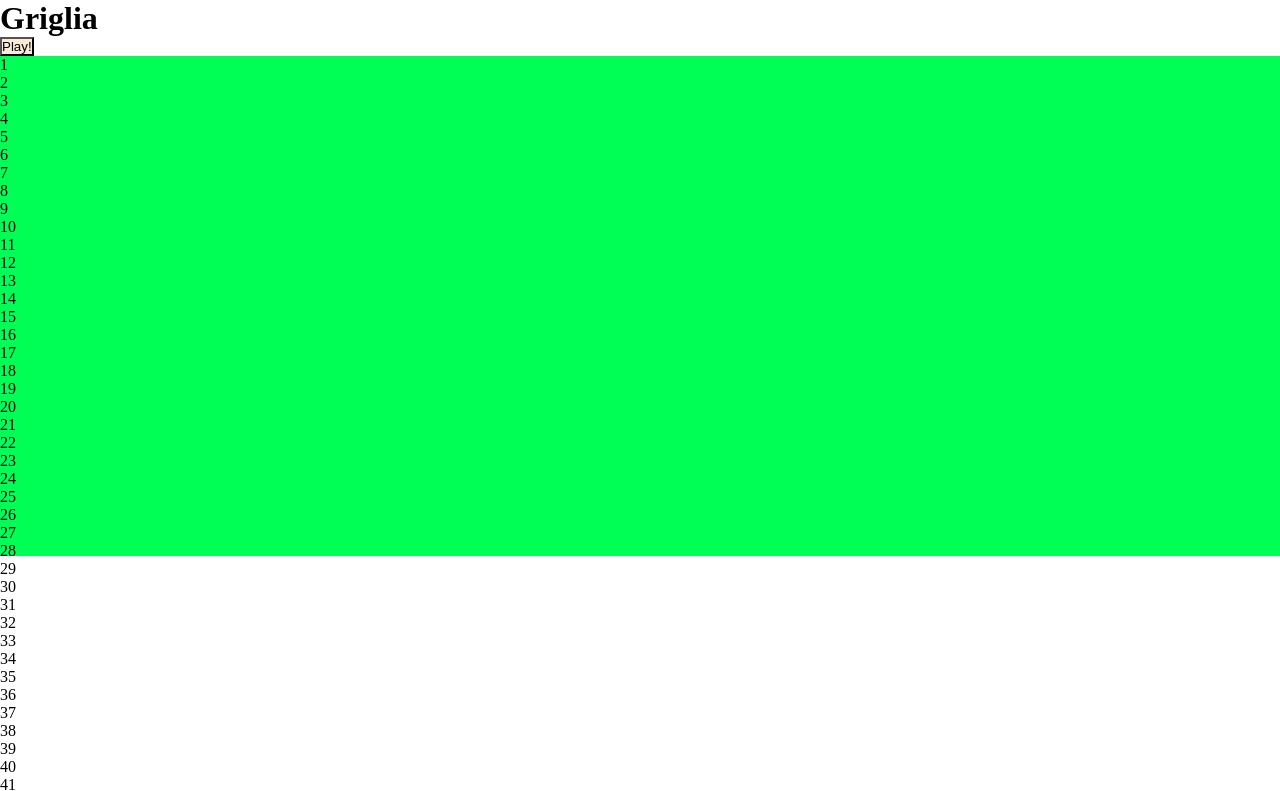
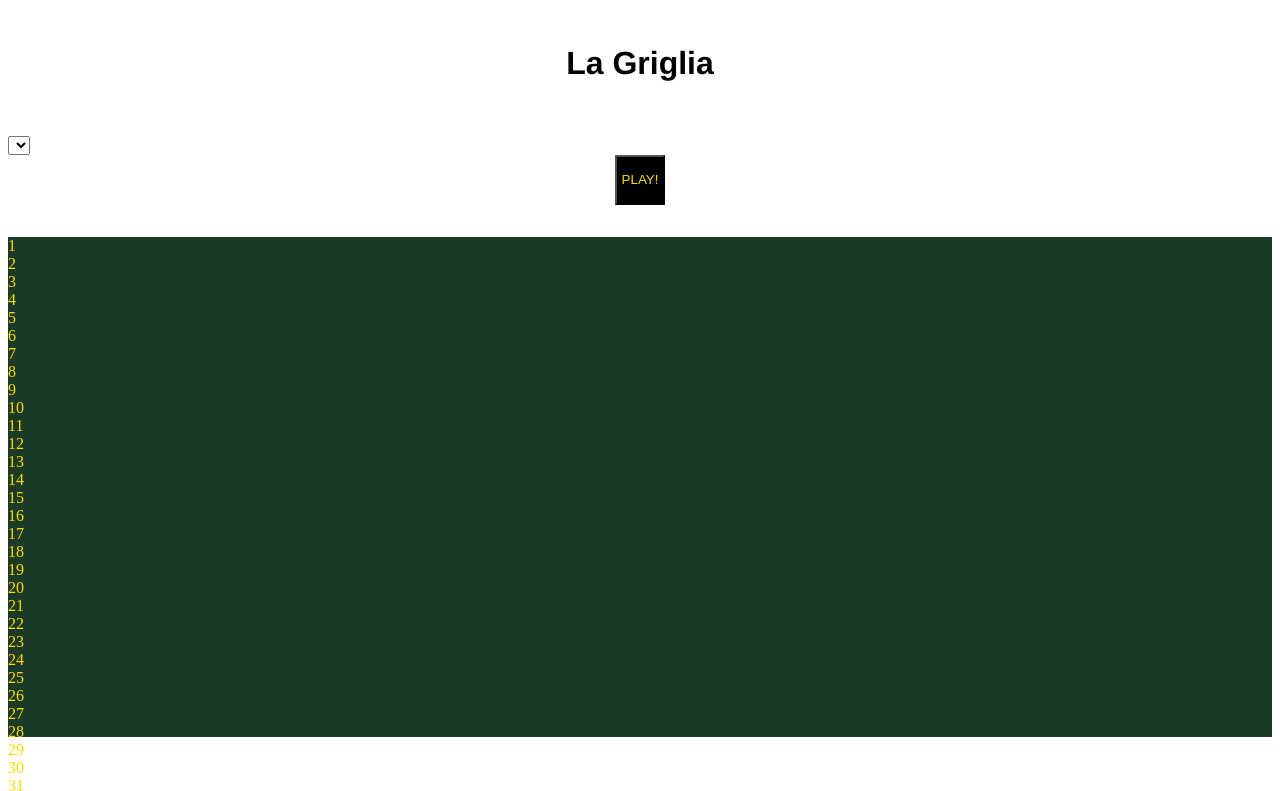
Before and after one commit to bigazzi96/js-campominato-grid, a plain HTML site: page index.html in a window 1280 px wide. Shown: the top 791 px of the page. Drawn offline with Linux system fonts and the light colour scheme.

Commit message:
select difficoltà

```diff
--- a/css/style.css
+++ b/css/style.css
@@ -1,25 +1,31 @@
-*{
-    margin: 0;
-    padding: 0;
-    box-sizing: border-box;
+
+header{
+    text-align: center;
+    font-family: 'Franklin Gothic Medium', 'Arial Narrow', Arial, sans-serif;
+    font-size: 1,3rem;
+    padding-bottom: 2rem;
+    padding-top: 1rem;
+}
+#grid{
+    height: 500px;
+    background-color: rgb(28, 59, 38);
+    color: rgb(255, 217, 0);
   }
 
+  section#grid > article.square.active>span.content{
+    display: none ;
+}
 
 
-main{
-    height: 500px;
-    background-color: rgb(0, 255, 85);
-  }
-
-  section > .grid{
+button{
+    background-color: rgb(0, 0, 0);
     display: flex;
-
-    width: 600px;
-    height: 600px;
-    padding: 20px 0;
-  }
-
-
-  button{
-    background-color: antiquewhite;
-  }
+    justify-content: center;
+    height: 50px;
+    width: 50px;
+    align-items: center;
+    text-transform: uppercase;
+    margin: 0 auto;
+    margin-bottom: 2rem;
+    color: rgb(255, 217, 0);
+}
--- a/index.html
+++ b/index.html
@@ -8,8 +8,16 @@
 </head>
 <body>
    <header>
-    <h1>Griglia</h1>
+    <h1>La Griglia</h1>
    </header>
+   <div barra>
+    <select name="difficoltà" id="difficoltà">
+      <option value="Easy"></option>
+      <option value="Medium"></option>
+      <option value="Hard"></option>
+    </select>
+
+   </div>
    <button>
     Play!
    </button>
```
